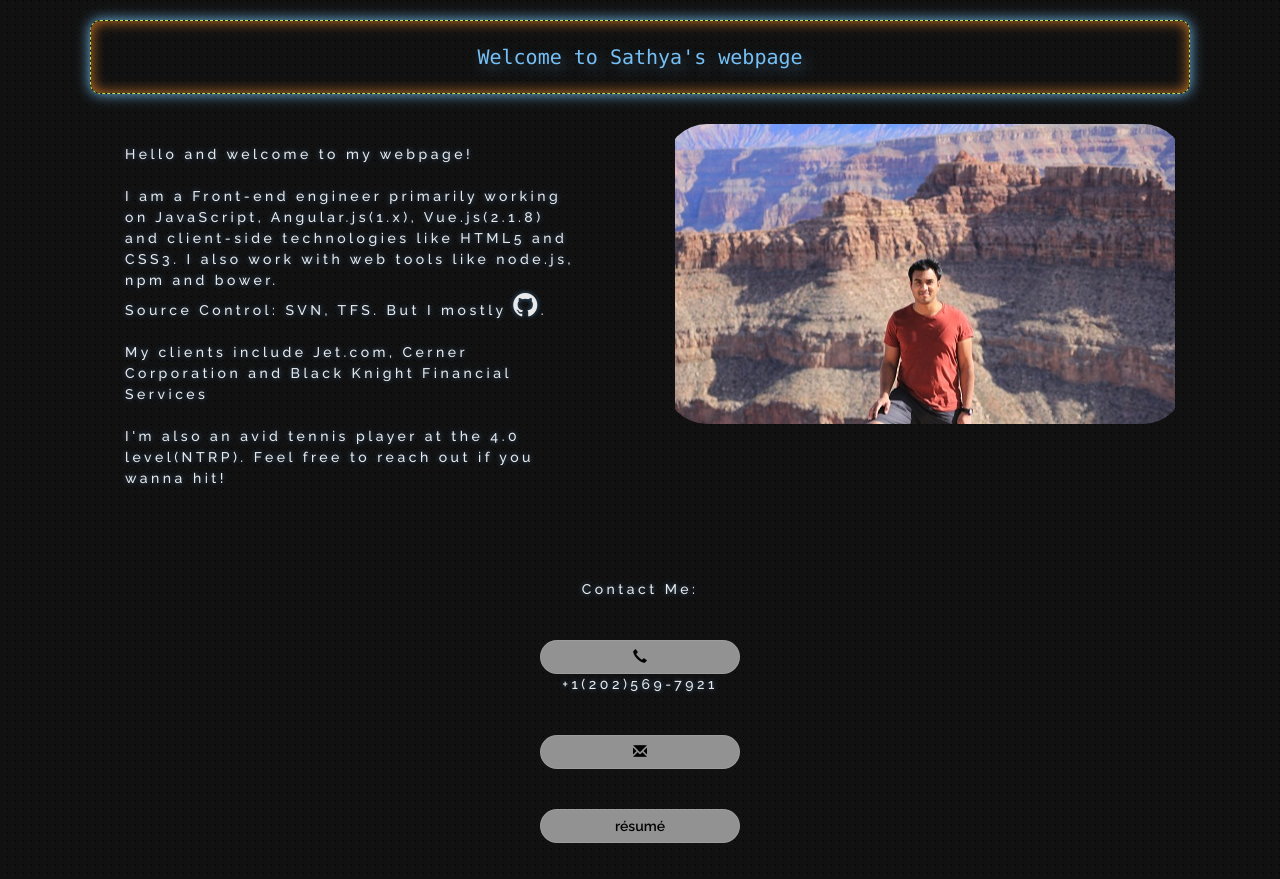
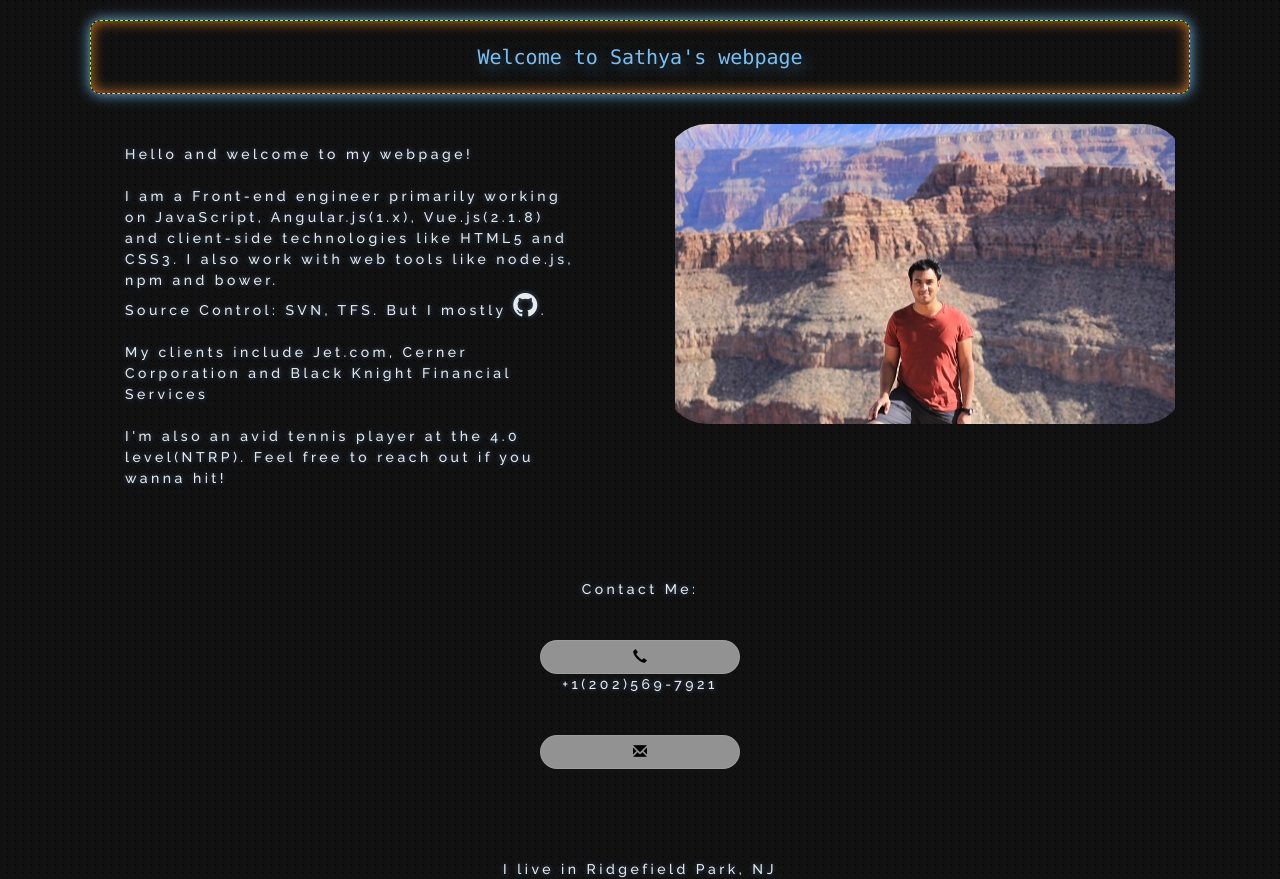
Before and after one commit to sathya-ghub/Personal-webpage-Old, a plain HTML site: page index.html in a window 1280 px wide. Shown: the top 879 px of the page. Drawn offline with Linux system fonts and the light colour scheme; some packages are replaced by stand-ins of ours.

Commit message:
remove old resume

```diff
--- a/index.html
+++ b/index.html
@@ -54,9 +54,6 @@
                 </a>
                 <a href="mailto:sathya_s@outlook.com" class="text-center">
                     <p><button type="button" class="btn"><span class="glyphicon glyphicon-envelope"></span></button></p>
-                </a>
-                <a href="../assets/resume.pdf" class="text-center">
-                    <p><button type="button" class="btn">résumé</button></p>
                 </a>
             </div>
         </div>
```
Also changed, not shown: 1 other file.
